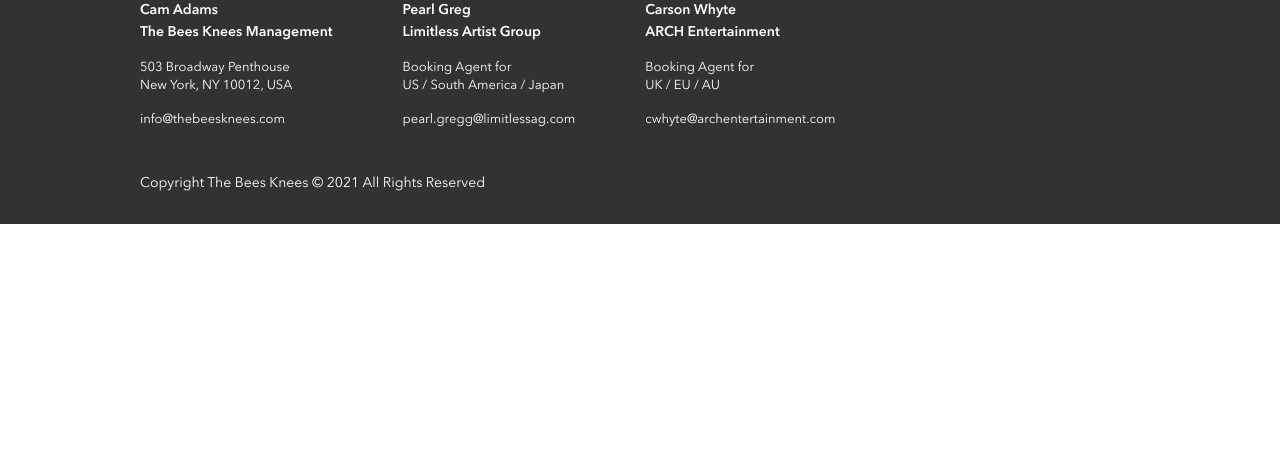
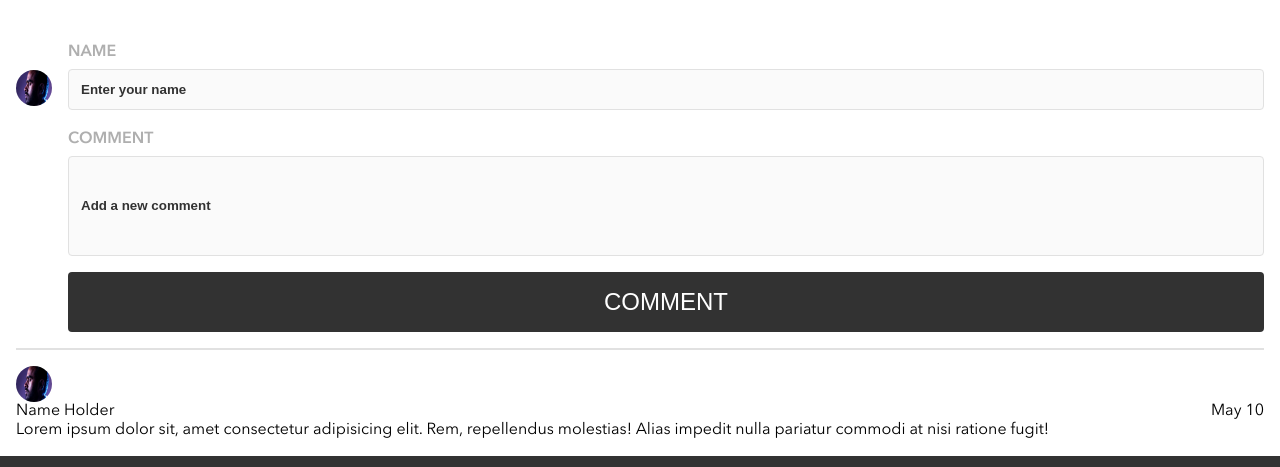
Before and after one commit to rideoutm/michael-rideout-bandsite, a plain HTML site: page index.html in a window 1280 px wide. Shown: the part 2799-3266 px from the top of the page. Before the commit the page ends 3023 px from the top, so only its background shows below. Drawn offline with Linux system fonts and the light colour scheme.

Commit message:
add js files, build comment form

```diff
--- a/index.html
+++ b/index.html
@@ -7,6 +7,8 @@
     <link rel="stylesheet" href="./styles/bio.css" />
     <link rel="icon" href="./assets/Images/favicon-32x32.png">
     <title>Bandsite</title>
+
+    <script defer src="./scripts/index-page.js"></script>
   </head>
   <body>
     <header class="header">
@@ -82,6 +84,44 @@
             <img class="photo-gallery__picture" src="./assets/Images/Photo-gallery-9.jpg" alt="photo nine">
         </section>
       </section>
+
+      <section class="comments">
+        <h2 class="comments__header">Join the Conversation</h2>
+        <div class="comments__main-container">
+          <img class="comments__comment-icon" src="./assets/Images/Mohan-muruge.jpg" alt="user image">
+
+            <form class="comments__form-container" action="">
+                <label class="comments__form-label"   for="name">NAME</label>
+                <input id="name" class="comments__name-field" type="text" placeholder="Enter your name" required>
+
+              <label class="comments__form-label" for="comments">COMMENT</label>
+                <input class="comments__comment-field" id="comments" type="text-" placeholder="Add a new comment" required >
+                <input type="submit" class="comments__submit-btn" value="COMMENT">
+            </form>
+        </div>
+
+        <section class="comments-archieve">
+          <div class="comments-archieve__comment">
+            <hr class="comments-archieve__hr"></hr>
+
+            <img class="comments-archieve__icon" src="./assets/Images/Mohan-muruge.jpg" alt="icon placeholder">
+
+            <div class="comments-archieve__com-container">
+              <div class="comments-archieve__name-date">
+                <span>Name Holder</span>
+                <span>May 10</span>
+              </div>
+
+              <div class="comments-archieve__text">
+                Lorem ipsum dolor sit, amet consectetur adipisicing elit. Rem, repellendus molestias! Alias impedit nulla pariatur commodi at nisi ratione fugit!
+              </div>
+            </div>
+
+
+          </div>
+        </section>
+
+      </section>
     </main>
 
     <!-- Footer / Business contact info -->
@@ -102,6 +142,7 @@
           </a>
         </div>
       </div>
+
       <div class="business-info__contact">
         <div class="business-info__cam">
           <div class="business-info__name">Cam Adams
--- /dev/null
+++ b/scripts/index-page.js
@@ -0,0 +1,22 @@
+"use strict";
+
+let commentsArray = [
+  {
+    name: "Connor Walton",
+    date: "02 / 17 / 2021",
+    comment:
+      "This is art. This is inexplicable magic expressed in the purest way, everything that makes up this majestic work deserves reverence. Let us appreciate this for what it is and what it contains.",
+  },
+  {
+    name: "Emilie Beach",
+    date: "01/09/2021",
+    comment:
+      "I feel blessed to have seen them in person. What a show! They were just perfection. If there was one day of my life I could relive, this would be it. What an incredible day.",
+  },
+  {
+    name: "Miles Acosta",
+    date: "12/20/2020",
+    comment:
+      "I can't stop listening. Every time I hear one of their songs - the vocals - it gives me goosebumps. Shivers straight down my spine. What a beautiful expression of creativity. Can't get enough.",
+  },
+];
--- a/styles/bio.scss
+++ b/styles/bio.scss
@@ -186,6 +186,126 @@
   }
 }
 
+//  Comments Section
+.comments {
+  padding: 1.5rem 1rem 1rem 1rem;
+
+  &__header {
+    color: $BandSite-Black;
+    font-size: 7vw;
+  }
+
+  &__main-container {
+    display: flex;
+    width: 100%;
+  }
+
+  &__form-label {
+    padding: 7px 0;
+    color: $silver;
+    font-weight: 600;
+  }
+
+  &__comment-icon {
+    max-width: 36px;
+    max-height: 36px;
+    width: 40px;
+    height: 40px;
+    border-radius: 50%;
+    // margin-bottom: -50px;
+    margin-top: 43px;
+  }
+
+  &__form-container {
+    width: 100%;
+    padding-left: 16px;
+    padding-top: 16px;
+  }
+
+  &__name-field {
+    margin-bottom: 20px;
+  }
+
+  &__name-field,
+  &__comment-field {
+    // display: flex;
+    // justify-content: flex-start;
+    // align-items: flex-start;
+    margin-top: 7px;
+    // vertical-align: top;
+    // text-align: left;
+    min-height: 2.25rem;
+    width: 100%;
+    border: 1px solid $Mercury;
+    border-radius: 4px;
+    padding: 12px;
+    background: $Alabaster;
+    color: $BandSite-Black;
+    font-weight: 600;
+  }
+
+  &__name-field::placeholder,
+  &__comment-field::placeholder,
+  &__comment-field::-webkit-input-placeholder {
+    display: block;
+    color: $BandSite-Black;
+    vertical-align: top;
+  }
+
+  &__name-field:focus,
+  &__comment-field:focus {
+    border: 1px solid $BandSite-Black;
+    // -webkit-border: 1px solid $BandSite-black;
+    // -moz-border: 1px solid $BandSite-Black;
+  }
+
+  &__comment-field {
+    height: 100px;
+  }
+
+  &__submit-btn {
+    margin: 16px 0;
+    width: 100%;
+    padding: 16px;
+    background: $BandSite-Black;
+    color: $white;
+    border-radius: 4px;
+    border: none;
+    font-size: 24px;
+  }
+}
+
+// Comments Archieve
+
+.comments-archieve {
+  width: 100%;
+  &__hr {
+    width: 100%;
+    border: 1px solid $Mercury;
+    margin-bottom: 16px;
+  }
+
+  &__comment {
+    display: flex;
+    flex-direction: column;
+    padding: 0;
+  }
+
+  &__icon {
+    width: 36px;
+    height: 36px;
+    // background: linear-gradient(to bottom, rgba(0, 0, 0), rgba(0, 0, 0)),
+    //   url("../assets/Images/Mohan-muruge.jpg");
+    border-radius: 50%;
+  }
+
+  &__name-date {
+    display: flex;
+    justify-content: space-between;
+  }
+}
+
+// Footer
 .business-info {
   font-weight: bold;
   background: $BandSite-Black;
```
Also changed, not shown: assets/Images/hero-shows.jpg (added), page/shows.html (added), scripts/build-shows-page.js (added), styles/bio.css.
